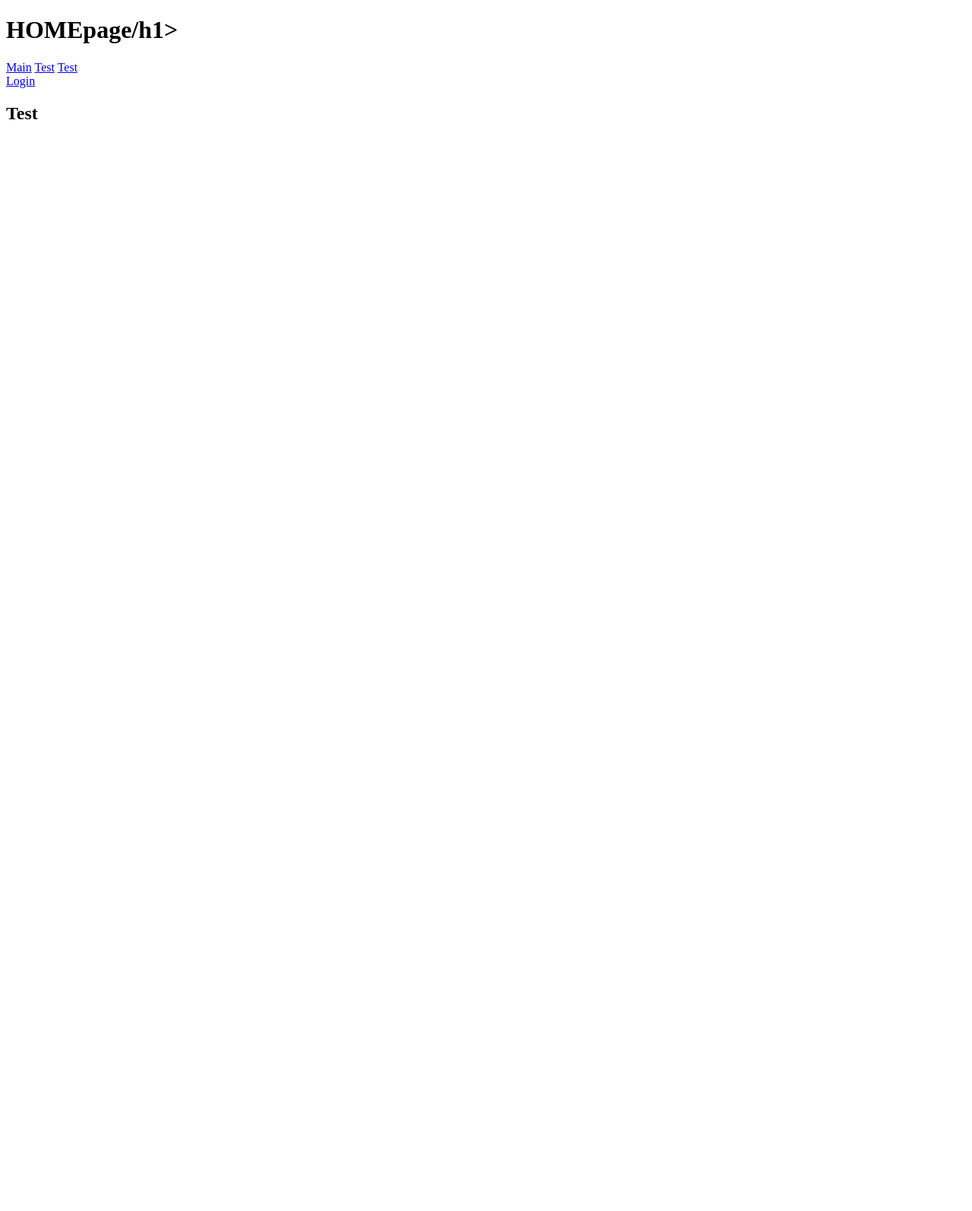
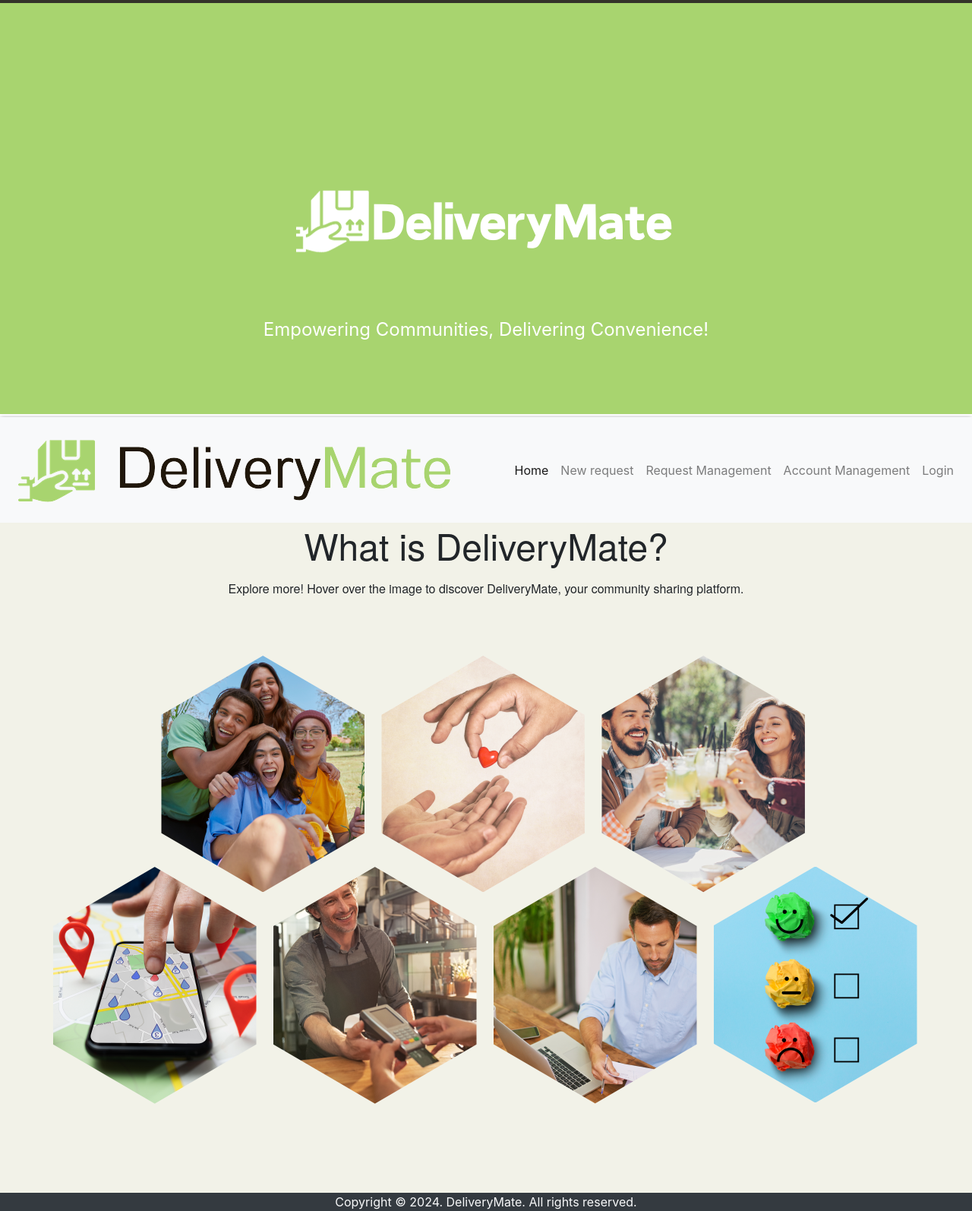
Before and after one commit to Eswar-S-Sethu/DeliveryMate, a website: page public/homepage.html in a window 1280 px wide. Shown: the whole page at 76% size. Before the commit the page ends 800 px from the top, so only its background shows below. Drawn offline with nearby package versions, Linux system fonts and the light colour scheme.

Commit message:
Beata v1.0 homepage

```diff
--- /dev/null
+++ b/public/css/style.css
@@ -0,0 +1,230 @@
+/*~~~~~~~~~~~~~~~~~~~green background area~~~~~~~~~~~~~~~~~~~*/
+/*green background*/
+.header_top_wrap {
+	position: fixed;
+	width: 100%;
+	top: 0;
+	left: 0;
+	height: 545px;
+	margin: 0 auto;
+	background: #a8d46f;
+	border-top: 4px solid #34322a;
+	z-index: -9999;
+}
+
+/*fixed green background*/
+.home_page {
+    margin: 549px auto 0;
+}
+
+
+/* deliveryMate logo (green area)*/
+h1 {
+	text-align: center;
+	color: #444135;
+	padding: 0;
+	height: 410px;
+	background: url(../images/dm.png) center 50px no-repeat;
+	text-indent: -9999em;
+	overflow: hidden;
+}
+
+/*slogan*/
+.slogan {
+	font-size: 24px;
+	line-height: 24px;
+	color: #fff;
+	text-align: center;
+}
+
+/*~~~~~~~~~~~~~~~~~~~header ~~~~~~~~~~~~~~~~~~~*/
+/*navbar header sticky on the top*/
+header.scrolled {
+	position: sticky;
+}
+
+header {
+	position: relative;
+	background-color: #fff;
+	margin: 0 auto;
+	width: 100%;
+	height: 60px;
+	top: 0;
+	left: 0;
+	-webkit-box-shadow: 0 1px 5px -1px #333;
+	-moz-box-shadow: 0 1px 5px -1px #333;
+	box-shadow: 0 1px 5px -1px #333;
+	clear: both;
+	z-index: 99;
+}
+
+
+/*~~~~~~~~~~~~~~~~~~~main area~~~~~~~~~~~~~~~~~~~*/
+/*main area fill white background*/
+.container-fill {
+	float: left;
+	width: 100%;
+	margin: 0 auto;
+	background: #f2f2e8;
+	display: block;
+}
+
+/*What is DeliveryMate?  font and size*/
+h3 {
+	font-family: "HelveticaNeue", "Helvetica Neue", Helvetica, Arial, serif;
+	font-style: normal;
+	font-size: 48px;
+	text-align: center;
+	padding: 80px 0 8px;
+
+}
+
+
+
+/*~~~~~~~~~~~~~~~~~~~public~~~~~~~~~~~~~~~~~~~*/
+body,
+div {
+	margin: 0;
+	padding: 0;
+	border: 0;
+	outline: 0;
+	font-size: 100%;
+	background: transparent;
+}
+
+
+p {
+	font-family: "HelveticaNeue", "Helvetica Neue", Helvetica, Arial, serif;
+	font-style: normal;
+}
+
+/*~~~~~~~~~~~~~~~~~~~~ gallery ~~~~~~~~~~~~~~~~~~~~*/
+/*gallery top padding*/
+.gallery_wrapper {
+	padding: 60px 0 0;
+}
+
+/*pic1 left position*/
+.pic_1 {
+	margin-left: 140px;
+}
+
+/*spacing between top and bottom pic*/
+.pic_4,
+.pic_5,
+.pic_6,
+.pic_7 {
+	margin-top: -65px;
+	padding: 0 0 100px;
+}
+
+/*hover background*/
+.pic figure {
+	position: relative;
+}
+
+/*hover background and position*/
+.pic figcaption {
+	background: url(../images/pic_bg.png) left top no-repeat;
+	background-size: 100%;
+	position: absolute;
+	left: 0;
+	top: 0;
+	right: 0;
+	bottom: 0;
+	display: block;
+	z-index: 9;
+	opacity: 0;
+	-webkit-transition: all 0.5s ease;
+	-moz-transition: all 0.5s ease;
+	-o-transition: all 0.5s ease;
+	transition: all 0.5s ease;
+	padding: 80px 30px 0;
+	text-align: center;
+}
+
+/*hover*/
+.pic figure:hover figcaption {
+	opacity: 1;
+}
+
+/*hover area: "p" font color*/
+.pic figcaption p {
+	margin: 0 0 0;
+	color: #f2f2e8;
+}
+
+/*hover area: "h6" font color*/
+.pic figcaption h6 {
+	padding-top: 18px;
+	color: #a8d46f;
+}
+
+/*spacing between left and right of pic*/
+.pic_1,
+.pic_2,
+.pic_3,
+.pic_4,
+.pic_5,
+.pic_6 {
+	margin-right: 20px;
+}
+
+
+/*gallery of large screen*/
+@media screen and (min-width: 992px) {
+	.pic_1 {
+		margin-left: 140px;
+	}
+
+	.pic_4,
+	.pic_5,
+	.pic_6,
+	.pic_7 {
+		margin-top: -50px;
+	}
+
+	.pic figcaption {
+		padding: 100px 25px 0;
+	}
+}
+
+/*gallery of medium screen*/
+@media screen and (min-width: 768px) and (max-width: 991px) {
+	.pic_1, .pic_3,.pic_5,.pic_7 {
+		margin-left: 115px;
+	}
+
+	.pic_4,
+	.pic_5,
+	.pic_6,
+	.pic_7 {
+		margin-top: 0px;
+	}
+
+	.pic figcaption {
+		padding: 100px 15px 0;
+	}
+}
+/*gallery of small screen*/
+@media screen and (max-width: 767px) {
+
+	.pic_1{
+		margin-left:0;
+	}
+	.pic_4, .pic_5, .pic_6, .pic_7 {
+		margin-top:0;
+	}
+	.pic {
+		float:left;
+		width:45%;
+		margin-right:5%;
+		margin-bottom:15px;
+	}
+	.pic img {
+		width:100%;
+	}
+	.pic figcaption {
+		padding:25% 15px 0;
+	}
+}
--- a/public/homepage.html
+++ b/public/homepage.html
@@ -1,33 +1,157 @@
 <!DOCTYPE html>
-<html lang="zh-TW">
+<html lang="en">
+
 <head>
-  <meta charset="UTF-8">
-  <meta name="viewport" content="width=device-width, initial-scale=1.0">
   <title>DeliveryMate</title>
+  <meta charset="utf-8">
+  <meta name="viewport" content="width=device-width, initial-scale=1.0" />
+  <link href="https://stackpath.bootstrapcdn.com/bootstrap/4.3.1/css/bootstrap.min.css" rel="stylesheet">
+  <link rel="stylesheet" href="css/style.css">
+
 </head>
+
 <body>
+  <!--~~~~~~~~~~~~~~~~~~~~ green background ~~~~~~~~~~~~~~~~~~~~-->
+  <div class="header_top_wrap">
+    <h1 class="custom-heading"></h1>
+    <div class="slogan">Empowering Communities, Delivering Convenience!</div>
+  </div>
 
-  <header>
-    <h1>HOMEpage/h1>
+  <header class="home_page"> <!--scroll down then sticky to the top-->
+    <!--~~~~~~~~~~~~~~~~~~~~ navbar ~~~~~~~~~~~~~~~~~~~~-->
+    <nav class="navbar navbar-expand-lg navbar-light bg-light">
+      <a class="navbar-brand" href="#">
+        <img src="/images/logo.png" alt="Logo">
+      </a>
+      <button class="navbar-toggler" type="button" data-toggle="collapse" data-target="#navbarNav"
+        aria-controls="navbarNav" aria-expanded="false" aria-label="Toggle navigation">
+        <span class="navbar-toggler-icon"></span>
+      </button>
+      <div class="collapse navbar-collapse" id="navbarNav">
+        <ul class="navbar-nav ml-auto">
+          <li class="nav-item active">
+            <a class="nav-link" href="#home">Home</a>
+          </li>
+          <li class="nav-item">
+            <a class="nav-link" href="#">New request</a>
+          </li>
+          <li class="nav-item">
+            <a class="nav-link" href="#">Request Management</a>
+          </li>
+          <li class="nav-item">
+            <a class="nav-link" href="#">Account Management</a>
+          </li>
+          <li class="nav-item">
+            <a class="nav-link" href="#">Login</a>
+          </li>
+        </ul>
+      </div>
+    </nav>
   </header>
 
-  <nav>
-    <div>
-      <a href="#">Main</a>
-      <a href="#">Test</a>
-      <a href="#">Test</a>
+  <div class="container-fill"><!--filled background white-->
+    <div class="row_1">
+      <div class="container">
+
+        <h3 class="main">What is DeliveryMate?</h3>
+
+        <div class="container">
+          <div class="row">
+            <div class="col-md-8 mx-auto text-center">
+              <p>Explore more! Hover over the image to discover DeliveryMate, your community sharing
+                platform.</p>
+            </div>
+          </div>
+        </div>
+
+        <div class="row gallery_wrapper">
+          <section class="pic pic_1">
+            <figure class="pic1">
+              <img src="images/pic_1.png" alt="">
+              <figcaption>
+                <p style="font-size: 25px;">Community Connection</p>
+                <h6>DeliveryMate strengthens community ties.</h6>
+              </figcaption>
+            </figure>
+          </section>
+          <section class="pic pic_2">
+            <figure class="pic2">
+              <img src="images/pic_2.png" alt="">
+              <figcaption>
+                <p style="font-size: 25px;">Effortless Sharing</p>
+                <h6>Easily share items</h6>
+              </figcaption>
+            </figure>
+          </section>
+          <section class="pic pic_3">
+            <figure class="pic3">
+              <img src="images/pic_3.png" alt="">
+              <figcaption>
+                <p style="font-size: 25px;">User-Friendly</p>
+                <h6>Simple registration, request posting, and more.</h6>
+
+              </figcaption>
+            </figure>
+          </section>
+          <section class="pic pic_4">
+            <figure class="pic4">
+              <img src="images/pic_4.png" alt="">
+              <figcaption>
+                <p style="font-size: 25px;">Location Precision</p>
+                <h6>Pinpoint nearby community members and requests.</h6>
+
+              </figcaption>
+            </figure>
+          </section>
+          <section class="pic pic_5">
+            <figure class="pic5">
+              <img src="images/pic_5.png" alt="">
+              <figcaption>
+                <p style="font-size: 25px;">Secure Payment</p>
+                <h6>Safety features, real-name authentication, and user deposits.</h6>
+
+              </figcaption>
+            </figure>
+          </section>
+          <section class="pic pic_6">
+            <figure class="pic6">
+              <img src="images/pic_6.png" alt="">
+              <figcaption>
+                <p style="font-size: 25px;">Record Keeping</p>
+                <h6>Log completed tasks for future reference.</h6>
+
+              </figcaption>
+            </figure>
+          </section>
+          <section class="pic pic_7">
+            <figure class="pic7">
+              <img src="images/pic_7.png" alt="">
+              <figcaption>
+                <p style="font-size: 25px;">Trust Mechanism</p>
+                <h6>Establish reliability through a robust rating system.</h6>
+
+              </figcaption>
+            </figure>
+          </section>
+
+        </div>
+      </div>
     </div>
-    <div>
-      <a href="#">Login</a>
+  </div>
+
+  <footer class="bg-dark text-light">
+    <div class="container">
+      <div class="row">
+        <div class="col-md-12 text-center">
+          Copyright &copy; 2024. DeliveryMate. All rights reserved.
+        </div>
+      </div>
     </div>
-  </nav>
+  </footer>
 
-  <section>
-    <h2>Test</h2>
-
-  </section>
-
-
+  <script src="https://code.jquery.com/jquery-3.6.4.min.js"></script>
+  <script src="js/script.js"></script>
 
 </body>
+
 </html>
--- /dev/null
+++ b/public/js/script.js
@@ -0,0 +1,8 @@
+// lock navbar
+$(document).scroll(function () {
+    if ($(this).scrollTop() > 550) {
+        $('header').addClass('scrolled');
+    } else {
+        $('header').removeClass('scrolled');
+    }
+});
```
Also changed, not shown: public/images/dm.png (added), public/images/h3_border.png (added), public/images/logo.png (added), public/images/pic_1.png (added), public/images/pic_2.png (added), public/images/pic_3.png (added), public/images/pic_4.png (added), public/images/pic_5.png (added), public/images/pic_6.png (added), public/images/pic_7.png (added), public/images/pic_bg.png (added).
